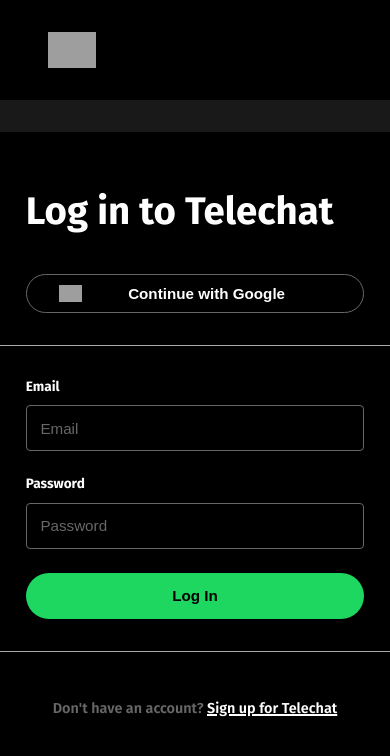
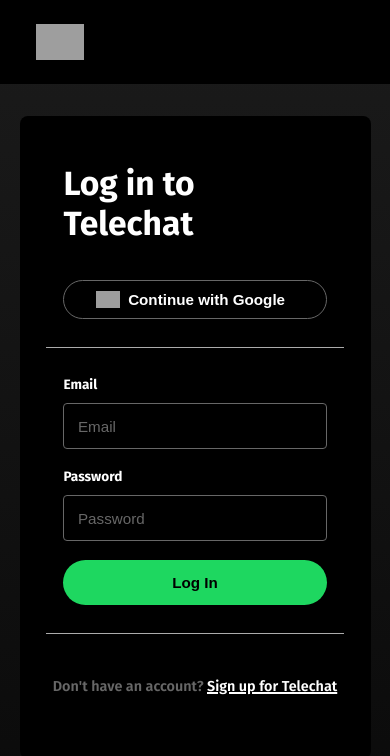
Before and after one commit to PriyanshuSharma0326/telechat, a React (Create React App) app: page /login in a window 390 px wide. Shown: the top 756 px of the page. Built offline with nearby package versions, Linux system fonts and the light colour scheme; no server answers; grey boxes are pictures that could not be loaded.

Commit message:
Add responsive css for authentication page

```diff
--- a/src/pages/login-page/login-page.style.scss
+++ b/src/pages/login-page/login-page.style.scss
@@ -154,4 +154,75 @@
             }
         }
     }
+
+    @media screen and (max-width: 1024px) {
+        .header {
+            padding: 1.65rem 2.75rem;
+        }
+
+        .login-page-main {
+            width: 40rem;
+
+            .login-options {
+                gap: 1rem;
+                margin-top: 2.25rem;
+                width: 50%;
+
+                h1 {
+                    padding: 0.8rem 0;
+                    font-size: 2.4rem;
+                }
+            }
+
+            .divider {
+                width: 72%;
+                margin: 1.75rem 0;
+            }
+
+            .login-form {
+                width: 50%;
+                gap: 1.25rem;
+            }
+        }
+    }
+
+    @media screen and (max-width: 768px) {
+        height: 100vh;
+
+        .login-page-main {
+            margin-top: 4rem;
+        }
+    }
+
+    @media screen and (max-width: 426px) {
+        .header {
+            padding: 1.5rem 2.25rem;
+        }
+
+        .login-page-main {
+            width: 90%;
+            margin-top: 2rem;
+
+            .login-options {
+                gap: 1.25rem;
+                margin-top: 2rem;
+                width: 75%;
+
+                h1 {
+                    padding: 1rem 0;
+                    font-size: 2.1rem;
+                }
+            }
+
+            .divider {
+                width: 85%;
+                margin: 1.75rem 0;
+            }
+
+            .login-form {
+                width: 75%;
+                gap: 1.15rem;
+            }
+        }
+    }
 }
--- a/src/pages/register-page/register-page.style.scss
+++ b/src/pages/register-page/register-page.style.scss
@@ -156,4 +156,26 @@
             }
         }
     }
+
+    @media screen and (max-width: 1440px) {
+        .register-page-main {
+            .signup-form {
+                gap: 1.25rem;
+            }
+        }
+    }
+
+    @media screen and (max-width: 768px) {
+        height: 100vh;
+    }
+
+    @media screen and (max-width: 426px) {
+        .register-page-main {
+            width: 90%;
+
+            .signup-form {
+                padding-bottom: 6rem;
+            }
+        }
+    }
 }
```
